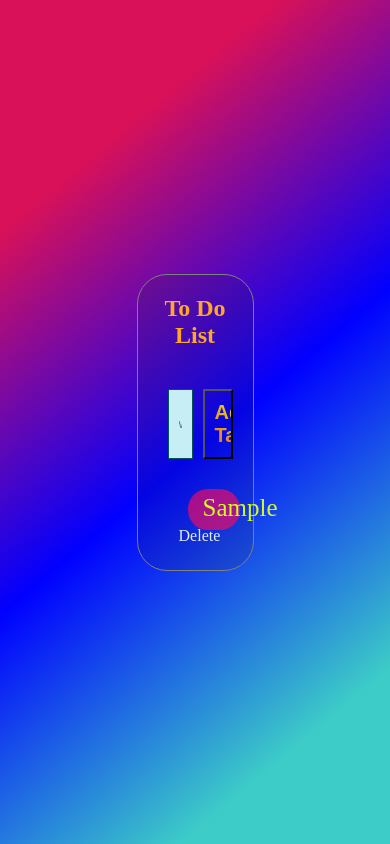
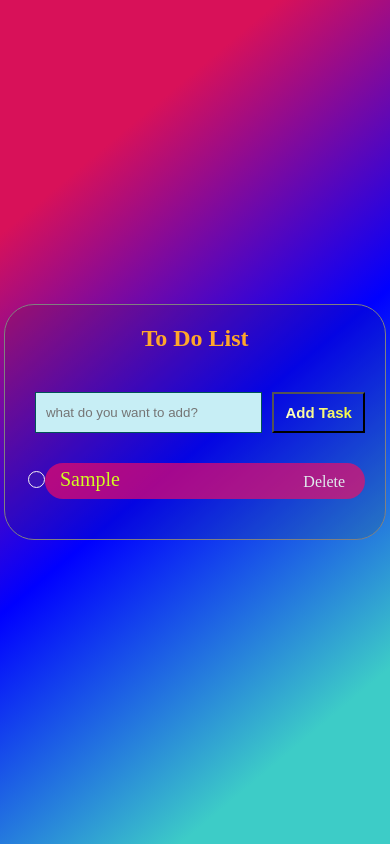
Before and after one commit to saumyakaushal8737/To-Do-List, a plain HTML site: page index.html in a window 390 px wide. Both pictures are taken after typing "Sample" into the empty fields and a click on the button "Add Task". Drawn offline with Linux system fonts and the light colour scheme.

Commit message:
Update style.css

```diff
--- a/style.css
+++ b/style.css
@@ -38,7 +38,7 @@ button{
     font-weight:bolder;
 }
 .gradient-text {
-    background: linear-gradient(45deg, #ef4620, #e1f010);
+    background: linear-gradient(45deg, white, hsl(61, 96%, 49%));
     -webkit-background-clip: text;
     background-clip: text; /* Standard property for background clipping */
     color: transparent; /* Standard property for text color */
@@ -76,7 +76,7 @@ button{
    right:390px;
    width:20px;
    height:20px;
-   border:1px solid gray;
+   border:1px solid rgb(244, 242, 242);
    border-radius:50%;
    background-color:rgba(69, 41, 168, 0.32);
 }
@@ -96,3 +96,199 @@ span:hover{
     color:rgb(236, 59, 5);
     font-size:large;
 }
+@media only screen and (max-width:1250px)
+{
+ .box{
+        width:35%;
+    }
+ button{
+  width:35%;
+  font-size:15px;
+ }
+ .displayField
+ {
+    width:90%;
+ }
+ .list-box ul li
+ {
+    width:100%;
+    font-size:20px;
+    margin:10px 10px;
+ }
+ .list-box ul li::before
+ {
+    width:15px;
+    height:15px;
+    right:375px;
+ }
+}
+
+@media only screen and (max-width:1100px)
+{
+.box{
+    width:40%;
+}
+.list-box ul li::before{
+    right:340px;
+}
+}
+@media only screen and (max-width:970px)
+{
+    .box{
+        width:45%;
+    }
+    .list-box ul li::before{
+        right:340px;
+    }
+}
+@media only screen and (max-width:950px)
+{
+    .list-box ul li::before{
+        right:360px;
+    }
+}
+@media only screen and (max-width:930px)
+{
+    .box{
+        width:45%;
+    }
+    .list-box ul li::before{
+        right:360px;
+    }
+}
+@media only screen and (max-width:912px)
+{
+    .list-box ul li::before{
+        right:350px;
+    }
+}
+@media only screen and (max-width:888px)
+{
+    .list-box ul li::before{
+        right:345px;
+    }
+}
+@media only screen and (max-width:855px)
+{
+    .box{
+        width:50%;
+    }
+    .list-box ul li::before{
+        right:355px;
+    }
+}
+@media  only screen and (max-width:790px)
+{
+    .list-box ul li::before{
+        right:333px;
+    }
+}
+@media only screen and (max-width:755px)
+{
+    .box{
+        width:55%;
+    }
+    .list-box ul li::before{
+        right:350px;
+    }
+}
+@media only screen and (max-width:690px)
+{
+    .box{
+        width:60%;
+    }
+    .list-box ul li::before{
+        right:330px;
+    }
+}
+@media only screen and (max-width:625px)
+{
+    .box{
+        width:64%;
+    }
+    .list-box ul li::before{
+        right:330px;
+    }
+}
+@media only screen and (max-width:580px)
+{
+    .box{
+        width:68%;
+    }
+    .list-box ul li::before{
+        right:340px;
+    }
+}
+@media only screen and (max-width:545px)
+{
+    .box{
+        width:72%;
+    }
+    .list-box ul li::before{
+        right:320px;
+    }
+}
+@media only screen and (max-width:515px)
+{
+    .box{
+        width:76%;
+    }
+    .list-box ul li::before{
+        right:335px;
+    }
+}
+@media only screen and (max-width:498px)
+{
+    .box{
+        width:80%;
+    }
+    .list-box ul li::before{
+        right:320px;
+    }
+}
+@media only screen and (max-width:464px)
+{
+    .box{
+        width:88%;
+    }
+}
+@media only screen and (max-width:418px)
+{
+    .box{
+        width:95%;
+    }
+}
+@media only screen and (max-width:390px)
+{
+    .box{
+        width:98%;
+    }
+}
+@media only screen and (max-width:320px)
+{
+    .box{
+        width:100%;
+        padding:10px;
+    }
+        button{
+         width:50%;
+         font-size:15px;
+         padding:0px 3px;
+        }
+        .gradient-text
+        {
+            padding:10px 0px;
+        }
+        .displayField
+        {
+           width:100%;
+           margin:0px;
+           padding-left:20px;
+        }
+        .list-box ul li::before
+        {
+           width:15px;
+           height:15px;
+           right:285px;
+        }
+}
```
